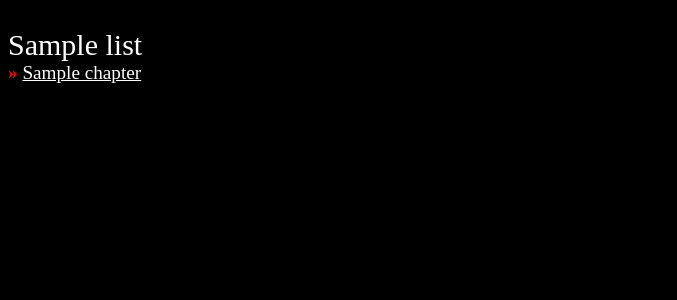
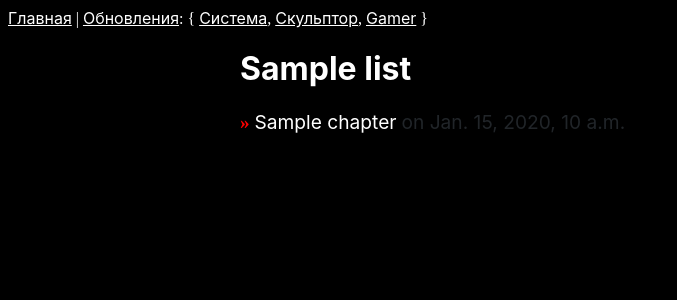
Before and after one commit to SinghDigamber/Homepage, a Django app: template templates/bookUpdates/_index.html in a window 1280 px wide. Shown: the top 300 px of the page, without its empty margins (0-677 px from the left). Run offline with Django 3.2, Linux system fonts and the light colour scheme; the template is opened without the code that fills it: most values are stand-ins (such as "Sample title", 1, 10 or a date in 2020).

Commit message:
style review: no Bootstrap

```diff
--- a/templates/bookUpdates/_index.html
+++ b/templates/bookUpdates/_index.html
@@ -1,22 +1,22 @@
 {% extends 'index.html' %}
 
-{% block title %} / bookUbdates{% endblock %}
+{% block title %} / bookUpdates{% endblock %}
 {% block name  %} / {{ list.title }}{% endblock %}
 
 {% block content %}
     <div id="chapters">
-<a id="content-header">{{ list.title_full }}</a>
+        <h1>{{ list.title_full }}</h1>
 
         {% for chapter in list.chapters %}
-    <div onclick="window.open('{{ chapter.href }}');" style="cursor: pointer;">
-        <b id="pointer">» </b>
+            <div onclick="window.open('{{ chapter.href }}');" id="chapters">
+                <b class="pointer">» </b>
                 <a href="{{ chapter.href }}" onclick="return false;">
                     {% if list.multibook %} [{{ chapter.title }}] — {% endif %}
-            {{ chapter.name }}</a> on {{chapter.datetime}}
+                    {{ chapter.name }}</a>
+                <a class="datetime">on {{chapter.datetime}}</a>
             </div>
         {% empty %}
             <h1>No chapters yet</h1>
         {% endfor %}
     </div>
-
 {% endblock %}
--- a/templates/css/index.css
+++ /dev/null
@@ -1 +0,0 @@
-@import "main.css";
--- a/templates/css/main.css
+++ /dev/null
@@ -1,26 +0,0 @@
-body {
-    background-color: black;
-}
-#content-header {
-    color: white;
-    font-size: 30px;
-}
-nav.navbar {
-    background-color: white;
-}
-div#chapters {
-    padding-top: 20px;
-}
-div#chapters div {
-    #height: 35px;
-    font-size: larger;
-}
-div#chapters a:link {
-    color:white;
-}
-div#chapters a:visited {
-    color:grey;
-}
-#pointer {
-    color: red;
-}
--- a/templates/index.html
+++ b/templates/index.html
@@ -7,11 +7,12 @@
         <meta charset="utf-8">
         <!-- <meta http-equiv="X-UA-Compatible" content="IE=edge"> -->
         <meta name="viewport" content="width=device-width, initial-scale=1">
-
-        <link rel="stylesheet" href="index.css">
+        <style>{% include "style.css" %}</style>
     </head>
     <body>
-        <div class="">
+        <div id="menu">{% include "menu-top.html" %}</div>
+
+        <div id="content">
             {% block content %}
             {% endblock %}
         </div>
--- /dev/null
+++ b/templates/menu-top.html
@@ -0,0 +1,13 @@
+<a href="http://192.168.1.200:8000/">
+    Главная</a>
+|
+<a href="http://192.168.1.200:8000/bookUpdates/">
+    Обновления</a>:
+    {
+        <a href="http://192.168.1.200:8000/bookUpdates/Система">
+            Система</a>,
+        <a href="http://192.168.1.200:8000/bookUpdates/Скульптор">
+            Скульптор</a>,
+        <a href="http://192.168.1.200:8000/bookUpdates/Gamer">
+            Gamer</a>
+    }
--- /dev/null
+++ b/templates/style.css
@@ -0,0 +1,43 @@
+body {
+    background-color: black;
+}
+#content-header {
+    color: white;
+    font-size: 30px;
+}
+nav.navbar {
+    background-color: white;
+}
+div#chapters div {
+    #height: 35px;
+    font-size: larger;
+}
+div#chapters a {
+    color:#212529;
+}
+div#chapters a:link {
+    color:white;
+}
+div#chapters a:visited {
+    color:grey;
+}
+.pointer {
+    color: red;
+}
+.datetime {
+    color: #212529;
+}
+a,h1 {
+    font-family: -apple-system, BlinkMacSystemFont, "Segoe UI", Roboto, "Helvetica Neue", Arial, sans-serif, "Apple Color Emoji", "Segoe UI Emoji", "Segoe UI Symbol";
+}
+h1,div#menu,div#menu a {
+    color: white;
+}
+div#content {
+    max-width: 800px;
+    margin: 0 auto;
+}
+div#chapters a {
+    cursor: pointer;
+    text-decoration: none;
+}
```
Lines whose indentation alone changed are shown as unchanged.
